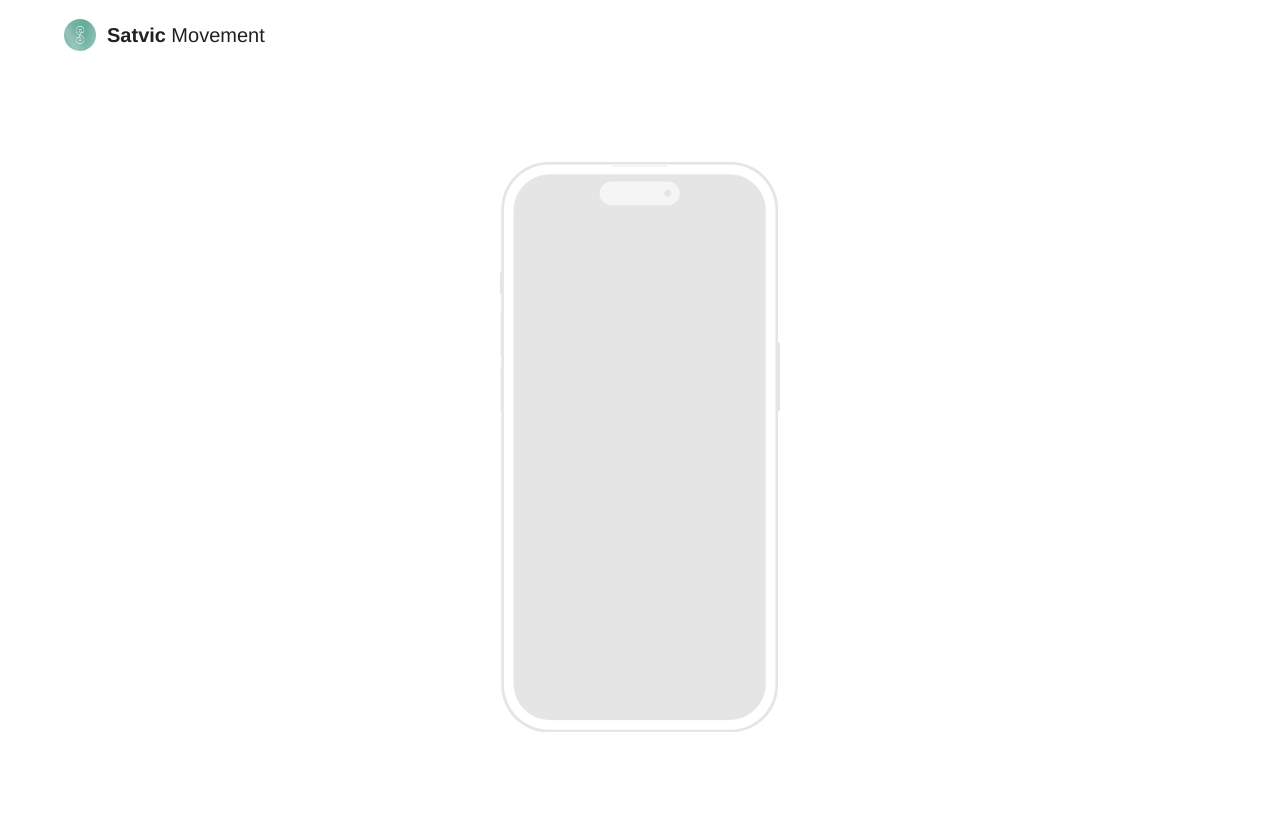
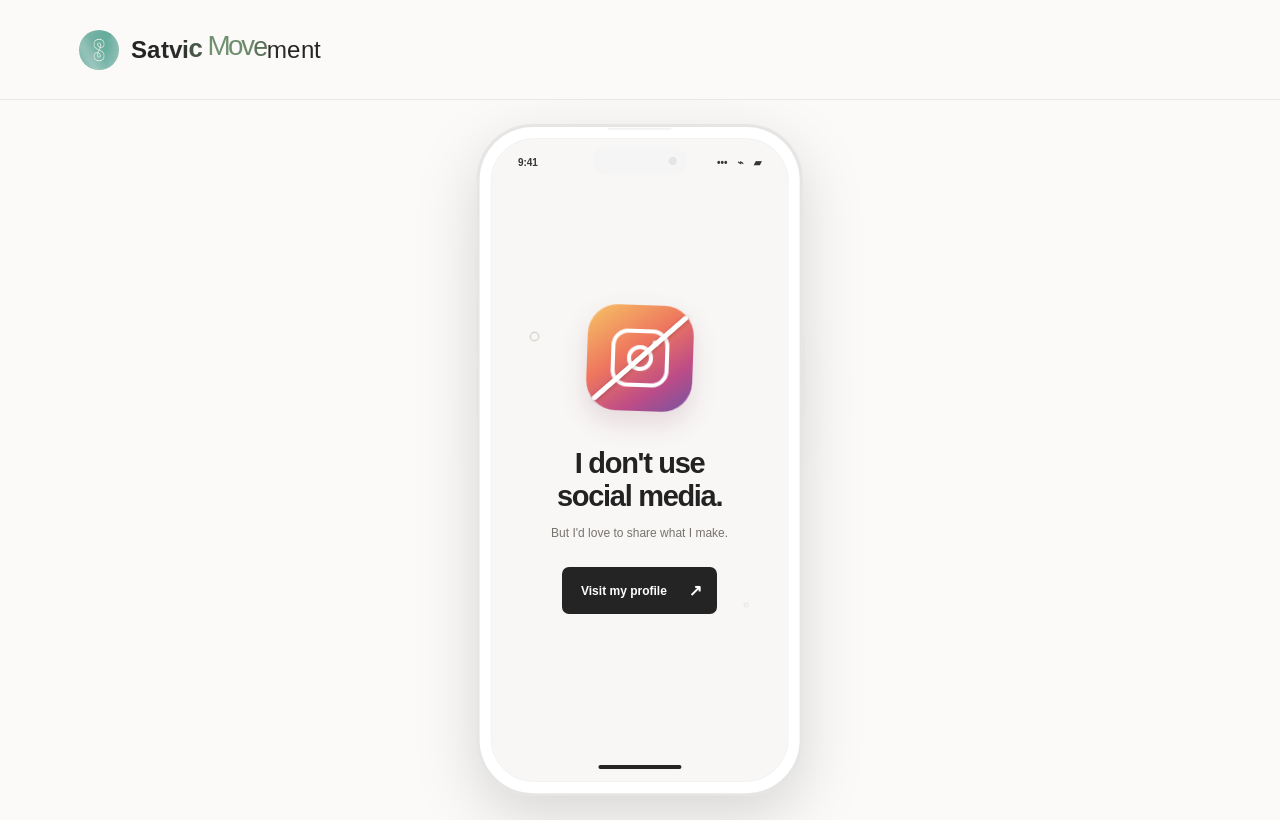
Before and after one commit to piyushxx07/instagram, a Next.js app: page / in a window 1280 px wide. Built offline with nearby package versions, Linux system fonts and the light colour scheme.

Commit message:
first commit

```diff
--- a/app/globals.css
+++ b/app/globals.css
@@ -1,280 +1,49 @@
 @import "tailwindcss";
 
-* {
-  box-sizing: border-box;
+* { box-sizing: border-box; }
+html, body { min-height: 100%; margin: 0; }
+body { background: #fbfaf8; color: #242424; font-family: "Gilroy", sans-serif; -webkit-font-smoothing: antialiased; }
+.home-page { display: flex; min-height: 100vh; min-height: 100svh; flex-direction: column; overflow: hidden; background: #fbfaf8; }
+.home-nav { position: relative; z-index: 2; display: flex; height: 100px; flex: 0 0 100px; align-items: center; padding: 0 clamp(24px, 6.2vw, 116px); border-bottom: 1px solid #eae8e4; }
+.home-brand { display: inline-flex; align-items: center; gap: 12px; color: #252525; text-decoration: none; }
+.home-brand:focus-visible, .profile-button:focus-visible { outline: 2px solid #333; outline-offset: 5px; }
+.home-logo { display: block; width: 40px; height: 40px; flex: 0 0 40px; border-radius: 50%; object-fit: cover; }
+.variable-name { display: inline-flex; align-items: center; white-space: nowrap; }
+.variable-name-character { display: inline-block; transform-origin: bottom; transition: color 100ms ease-out, font-weight 100ms ease-out, transform 100ms ease-out; font-size: 24px; font-weight: 400; line-height: 1.15; }
+.variable-name-character.is-space { width: .27em; }
+.variable-name-character.is-bold { font-weight: 600; }
+.variable-name.is-auto-animating .variable-name-character { animation: name-letter-highlight 520ms cubic-bezier(.2,.8,.2,1) both; }
+@keyframes name-letter-highlight { 0%, 100% { color: #242424; transform: scale(1); } 45% { color: #71916f; transform: translateY(-2px) scale(1.16); } }
+.home-center { position: relative; display: grid; flex: 1; min-height: 0; place-items: center; overflow: hidden; padding: 24px; }
+.dot-matrix { position: absolute; inset: 0; z-index: 0; pointer-events: none; opacity: 0; background-image: radial-gradient(circle, #b9b7b2 1px, transparent 1.4px); background-size: 17px 17px; -webkit-mask-image: radial-gradient(circle 245px at var(--pointer-x) var(--pointer-y), #000 0%, transparent 100%); mask-image: radial-gradient(circle 245px at var(--pointer-x) var(--pointer-y), #000 0%, transparent 100%); transition: opacity 180ms ease; }
+.home-center.is-hovering .dot-matrix { opacity: .5; }
+.hero-phone { position: relative; z-index: 1; display: block; width: clamp(245px, 28vw, 330px); filter: drop-shadow(0 20px 30px rgba(0,0,0,.14)); animation: phone-arrive .8s cubic-bezier(.2,.75,.25,1) both; }
+.phone-screen { position: relative; width: 100%; height: 100%; overflow: hidden; background: #f8f7f5; color: #202020; font-family: "Gilroy", sans-serif; }
+.screen-status { position: absolute; top: 3%; right: 9%; left: 9%; z-index: 2; display: flex; justify-content: space-between; color: #363636; font-size: 10px; font-weight: 600; }
+.profile-card { position: absolute; inset: 0; display: flex; flex-direction: column; align-items: center; justify-content: center; overflow: hidden; padding: 12% 9% 10%; text-align: center; }
+.insta-illustration { position: relative; display: grid; width: 106px; height: 106px; flex: 0 0 106px; place-items: center; border-radius: 30px; background: linear-gradient(145deg, #f6c465 0%, #ee765e 42%, #bd4c87 73%, #7354a2 100%); box-shadow: 0 12px 26px rgba(145,76,106,.18); animation: insta-float 3.6s ease-in-out infinite; }
+.insta-camera { position: relative; display: block; width: 58px; height: 58px; border: 4px solid white; border-radius: 17px; }
+.insta-camera::before { position: absolute; top: 12px; left: 12px; width: 26px; height: 26px; border: 4px solid white; border-radius: 50%; content: ""; }
+.insta-camera::after { position: absolute; top: 7px; right: 7px; width: 6px; height: 6px; border-radius: 50%; background: white; content: ""; }
+.insta-slash { position: absolute; top: 50%; left: 50%; width: 126px; height: 5px; border-radius: 4px; background: white; box-shadow: 0 1px 4px rgba(0,0,0,.2); transform: translate(-50%, -50%) rotate(-43deg); animation: slash-enter .65s .55s both; }
+.profile-message { margin: 29px 0 0; color: #222; font-size: clamp(24px, 2.4vw, 29px); font-weight: 700; letter-spacing: -.045em; line-height: 1.13; }
+.profile-caption { max-width: 205px; margin: 11px 0 25px; color: #77736f; font-size: 12px; line-height: 1.55; }
+.profile-button { display: inline-flex; min-height: 47px; align-items: center; justify-content: space-between; gap: 22px; padding: 0 15px 0 19px; border-radius: 7px; background: #242424; color: white; font-size: 12px; font-weight: 600; text-decoration: none; transition: background 160ms ease, transform 160ms ease; }
+.profile-button:hover { transform: translateY(-2px); background: #444; }
+.profile-button span { font-size: 16px; }
+.profile-decoration { position: absolute; width: 9px; height: 9px; border: 1px solid #bbb6b0; border-radius: 50%; animation: decoration-pulse 2.4s ease-in-out infinite; }
+.profile-decoration-one { top: 30%; left: 13%; }
+.profile-decoration-two { right: 13%; bottom: 27%; width: 6px; height: 6px; animation-delay: .7s; }
+.screen-home-indicator { position: absolute; bottom: 2%; left: 50%; z-index: 2; width: 28%; height: 4px; border-radius: 4px; background: #242424; transform: translateX(-50%); }
+@keyframes insta-float { 0%, 100% { transform: translateY(0) rotate(-2deg); } 50% { transform: translateY(-7px) rotate(2deg); } }
+@keyframes slash-enter { from { opacity: 0; transform: translate(-50%, -50%) rotate(-43deg) scaleX(0); } to { opacity: 1; transform: translate(-50%, -50%) rotate(-43deg) scaleX(1); } }
+@keyframes decoration-pulse { 0%, 100% { opacity: .4; transform: scale(.8); } 50% { opacity: 1; transform: scale(1.2); } }
+@keyframes phone-arrive { from { opacity: 0; transform: translateY(12px) scale(.98); } to { opacity: 1; transform: translateY(0) scale(1); } }
+@media (max-width: 600px) {
+  .home-nav { height: 76px; flex-basis: 76px; padding: 0 20px; }
+  .home-logo { width: 34px; height: 34px; flex-basis: 34px; }
+  .variable-name-character { font-size: 20px; }
+  .home-center { padding: 18px; }
+  .hero-phone { width: clamp(230px, 68vw, 290px); }
 }
-
-html,
-body {
-  min-height: 100%;
-  margin: 0;
-}
-
-body {
-  background: #fff;
-  color: #202124;
-  font-family: "Gilroy", "Helvetica Neue", Arial, sans-serif;
-  -webkit-font-smoothing: antialiased;
-}
-
-.home-page {
-  min-height: 100vh;
-  min-height: 100svh;
-  overflow: hidden;
-  background: #fff;
-}
-
-.home-nav {
-  position: relative;
-  z-index: 1;
-  display: flex;
-  height: 70px;
-  align-items: center;
-  padding: 0 clamp(20px, 5vw, 72px);
-  background: #fff;
-}
-
-.home-brand {
-  display: inline-flex;
-  align-items: center;
-  gap: 11px;
-  color: #202124;
-  text-decoration: none;
-}
-
-.home-brand:focus-visible {
-  outline: 2px solid #3157e8;
-  outline-offset: 5px;
-}
-
-.home-logo {
-  display: block;
-  width: 32px;
-  height: 32px;
-  flex: 0 0 32px;
-  border-radius: 50%;
-  object-fit: cover;
-}
-
-.variable-name {
-  display: inline-flex;
-  align-items: center;
-  white-space: nowrap;
-}
-
-.variable-name-character {
-  display: inline-block;
-  transform-origin: bottom;
-  transition: color 100ms ease-out, font-weight 100ms ease-out, transform 100ms ease-out;
-  font-size: 20px;
-  font-weight: 400;
-  line-height: 1.15;
-}
-
-.variable-name-character.is-space {
-  width: 0.27em;
-}
-
-.variable-name-character.is-bold {
-  font-weight: 600;
-}
-
-.variable-name.is-auto-animating .variable-name-character {
-  animation: name-letter-highlight 520ms cubic-bezier(0.2, 0.8, 0.2, 1) both;
-}
-
-@keyframes name-letter-highlight {
-  0%,
-  100% {
-    color: #111827;
-    transform: scale(1);
-  }
-
-  45% {
-    color: #3157e8;
-    font-variation-settings: "wght" 900, "opsz" 40;
-    transform: translateY(-2px) scale(1.16);
-  }
-}
-
-.home-hero {
-  position: relative;
-  display: flex;
-  align-items: center;
-  justify-content: center;
-  min-height: calc(100vh - 70px);
-  min-height: calc(100svh - 70px);
-  overflow: hidden;
-  padding: clamp(36px, 6vh, 68px) 24px 24px;
-  background: #fff;
-}
-
-.hero-phone-wrap {
-  position: relative;
-  z-index: 1;
-  width: clamp(190px, 23vw, 280px);
-}
-
-.hero-phone {
-  display: block;
-  width: 100%;
-}
-
-.dot-matrix {
-  position: absolute;
-  inset: 0;
-  z-index: 0;
-  pointer-events: none;
-  opacity: 0;
-  background-image: radial-gradient(circle, #adb5ad 1px, transparent 1.4px);
-  background-size: 17px 17px;
-  -webkit-mask-image: radial-gradient(circle 230px at var(--pointer-x) var(--pointer-y), #000 0%, transparent 100%);
-  mask-image: radial-gradient(circle 230px at var(--pointer-x) var(--pointer-y), #000 0%, transparent 100%);
-  transition: opacity 180ms ease;
-}
-
-.home-hero.is-hovering .dot-matrix {
-  opacity: 0.52;
-}
-
-.target-cursor {
-  position: fixed;
-  top: 0;
-  left: 0;
-  z-index: 9999;
-  width: 36px;
-  height: 36px;
-  color: #fff;
-  opacity: 0;
-  pointer-events: none;
-  transform: translate3d(var(--cursor-x, -100px), var(--cursor-y, -100px), 0) translate(-50%, -50%);
-  transition: width 180ms ease, height 180ms ease, opacity 120ms ease;
-  mix-blend-mode: difference;
-}
-
-.target-cursor.is-visible {
-  opacity: 1;
-}
-
-.target-cursor.is-target {
-  border-radius: 12px;
-}
-
-.target-cursor.is-clicking {
-  transform: translate3d(var(--cursor-x, -100px), var(--cursor-y, -100px), 0) translate(-50%, -50%) scale(0.9);
-}
-
-.target-cursor-frame {
-  position: absolute;
-  inset: 0;
-}
-
-.target-cursor-corner {
-  position: absolute;
-  width: 12px;
-  height: 12px;
-  border-color: currentColor;
-  border-style: solid;
-}
-
-.target-cursor-corner-top-left {
-  top: 0;
-  left: 0;
-  border-width: 2px 0 0 2px;
-  border-top-left-radius: 4px;
-}
-
-.target-cursor-corner-top-right {
-  top: 0;
-  right: 0;
-  border-width: 2px 2px 0 0;
-  border-top-right-radius: 4px;
-}
-
-.target-cursor-corner-bottom-left {
-  bottom: 0;
-  left: 0;
-  border-width: 0 0 2px 2px;
-  border-bottom-left-radius: 4px;
-}
-
-.target-cursor-corner-bottom-right {
-  right: 0;
-  bottom: 0;
-  border-width: 0 2px 2px 0;
-  border-bottom-right-radius: 4px;
-}
-
-.target-cursor-dot {
-  position: absolute;
-  top: 50%;
-  left: 50%;
-  width: 4px;
-  height: 4px;
-  border-radius: 50%;
-  background: currentColor;
-  transform: translate(-50%, -50%);
-}
-
-.target-cursor-label {
-  position: absolute;
-  bottom: calc(100% + 9px);
-  left: 50%;
-  color: #202124;
-  font: 600 10px/1 "Gilroy", "Helvetica Neue", Arial, sans-serif;
-  letter-spacing: 0.04em;
-  opacity: 0;
-  transform: translate(-50%, -3px);
-  transition: opacity 140ms ease, transform 140ms ease;
-  mix-blend-mode: normal;
-}
-
-.target-cursor.is-target .target-cursor-label:not(:empty) {
-  opacity: 1;
-  transform: translate(-50%, 0);
-}
-
-@media (hover: hover) and (pointer: fine) {
-  html.has-target-cursor,
-  html.has-target-cursor body,
-  html.has-target-cursor body * {
-    cursor: none;
-  }
-}
-
-@media (max-width: 600px) {
-  .home-nav {
-    padding-right: 18px;
-    padding-left: 18px;
-  }
-
-  .home-brand {
-    gap: 8px;
-  }
-
-  .home-hero {
-    padding: 36px 18px 18px;
-  }
-
-  .hero-phone-wrap {
-    width: clamp(170px, 55vw, 230px);
-  }
-
-  .variable-name-character {
-    font-size: 18px;
-  }
-}
-
-@media (hover: none), (pointer: coarse) {
-  .dot-matrix {
-    display: none;
-  }
-}
-
-@media (prefers-reduced-motion: reduce) {
-  *,
-  *::before,
-  *::after {
-    transition-duration: 0.01ms !important;
-  }
-}
+@media (prefers-reduced-motion: reduce) { *, *::before, *::after { animation-duration: .01ms !important; animation-iteration-count: 1 !important; transition-duration: .01ms !important; } }
--- a/app/layout.tsx
+++ b/app/layout.tsx
@@ -2,8 +2,8 @@ import type { Metadata } from "next";
 import "./globals.css";
 
 export const metadata: Metadata = {
-  title: "Satvic Movement",
-  description: "Satvic Movement",
+  title: "Satvic Movement | Portfolio",
+  description: "I do not use social media. Visit my profile to see my portfolio.",
   icons: {
     icon: "/logo.jpg",
     shortcut: "/logo.jpg",
--- a/app/page.tsx
+++ b/app/page.tsx
@@ -2,8 +2,8 @@
 
 import { useCallback, useEffect, useRef, useState, type PointerEvent } from "react";
 import { Iphone } from "@/components/ui/iphone";
-import TargetCursor from "../components/TargetCursor";
 
+const portfolioUrl = "https://satvic-movement-founder-office.vercel.app/home";
 const brandName = "Satvic Movement";
 const highlightDuration = (brandName.length - 1) * 45 + 520;
 
@@ -29,7 +29,7 @@ function SatvicBrand() {
   }, [playNameAnimation]);
 
   return (
-    <a className="home-brand cursor-target" href="/" aria-label="Satvic Movement home" data-cursor-label="Satvic Movement">
+    <a className="home-brand" href="/" aria-label="Satvic Movement home">
       <img className="home-logo" src="/logo.jpg" alt="" />
       <span
         className={`variable-name${autoAnimating ? " is-auto-animating" : ""}`}
@@ -43,14 +43,10 @@ function SatvicBrand() {
           const element = characterRefs.current[index];
           const rect = element?.getBoundingClientRect();
           const proximity = pointer && rect
-            ? Math.max(0, 1 - Math.hypot(
-              pointer.x - (rect.left + rect.right) / 2,
-              pointer.y - (rect.top + rect.bottom) / 2,
-            ) / 100)
+            ? Math.max(0, 1 - Math.hypot(pointer.x - (rect.left + rect.right) / 2, pointer.y - (rect.top + rect.bottom) / 2) / 100)
             : 0;
           const isSpace = character === " ";
           const isSatvic = index < "Satvic".length;
-          const weight = (isSatvic ? 600 : 400) + proximity * 400;
 
           return (
             <span
@@ -58,14 +54,12 @@ function SatvicBrand() {
               ref={element => { characterRefs.current[index] = element; }}
               className={`variable-name-character${isSpace ? " is-space" : ""}${isSatvic ? " is-bold" : ""}`}
               style={{
-                fontWeight: Math.round(weight),
+                fontWeight: Math.round((isSatvic ? 600 : 400) + proximity * 400),
                 transform: `translateY(${-proximity * 2}px) scale(${1 + proximity * 0.16})`,
                 animationDelay: `${index * 45}ms`,
               }}
               aria-hidden="true"
-            >
-              {character}
-            </span>
+            >{character}</span>
           );
         })}
       </span>
@@ -73,40 +67,49 @@ function SatvicBrand() {
   );
 }
 
+function PhoneScreen() {
+  return (
+    <div className="phone-screen profile-screen">
+      <div className="screen-status"><span>9:41</span><span>•••　⌁　▰</span></div>
+      <div className="profile-card">
+        <div className="insta-illustration" role="img" aria-label="Instagram logo with a line through it">
+          <span className="insta-camera"><span /></span>
+          <span className="insta-slash" />
+        </div>
+        <p className="profile-message">I don&apos;t use<br />social media.</p>
+        <p className="profile-caption">But I&apos;d love to share what I make.</p>
+        <a className="profile-button" href={portfolioUrl} target="_blank" rel="noreferrer">
+          Visit my profile <span aria-hidden="true">↗</span>
+        </a>
+        <span className="profile-decoration profile-decoration-one" aria-hidden="true" />
+        <span className="profile-decoration profile-decoration-two" aria-hidden="true" />
+      </div>
+      <div className="screen-home-indicator" />
+    </div>
+  );
+}
+
 export default function Home() {
   const revealDots = (event: PointerEvent<HTMLElement>) => {
     if (event.pointerType === "touch") return;
-
     const bounds = event.currentTarget.getBoundingClientRect();
     event.currentTarget.style.setProperty("--pointer-x", `${event.clientX - bounds.left}px`);
     event.currentTarget.style.setProperty("--pointer-y", `${event.clientY - bounds.top}px`);
     event.currentTarget.classList.add("is-hovering");
   };
 
-  const hideDots = (event: PointerEvent<HTMLElement>) => {
-    event.currentTarget.classList.remove("is-hovering");
-  };
+  const hideDots = (event: PointerEvent<HTMLElement>) => event.currentTarget.classList.remove("is-hovering");
 
   return (
     <main className="home-page">
-      <TargetCursor />
-      <header className="home-nav">
-        <SatvicBrand />
-      </header>
-      <section
-        className="home-hero"
-        aria-label="Satvic Movement"
-        onPointerMove={revealDots}
-        onPointerLeave={hideDots}
-      >
+      <header className="home-nav"><SatvicBrand /></header>
+      <section className="home-center" aria-label="Phone with a portfolio link" onPointerMove={revealDots} onPointerLeave={hideDots}>
         <div className="dot-matrix" aria-hidden="true" />
-        <div className="hero-phone-wrap">
-          <Iphone
-            className="hero-phone cursor-target"
-            data-cursor-label="iPhone"
-            aria-label="iPhone mockup"
-          />
-        </div>
+        <Iphone
+          className="hero-phone"
+          aria-label="Phone showing that I do not use social media and linking to my portfolio"
+          screenContent={<PhoneScreen />}
+        />
       </section>
     </main>
   );
--- a/components/ui/iphone.tsx
+++ b/components/ui/iphone.tsx
@@ -1,4 +1,4 @@
-import type { HTMLAttributes } from "react"
+import type { HTMLAttributes, ReactNode } from "react"
 
 const PHONE_WIDTH = 433
 const PHONE_HEIGHT = 882
@@ -19,17 +19,19 @@ const RADIUS_V = (SCREEN_RADIUS / SCREEN_HEIGHT) * 100
 export interface IphoneProps extends HTMLAttributes<HTMLDivElement> {
   src?: string
   videoSrc?: string
+  screenContent?: ReactNode
 }
 
 export function Iphone({
   src,
   videoSrc,
+  screenContent,
   className,
   style,
   ...props
 }: IphoneProps) {
   const hasVideo = !!videoSrc
-  const hasMedia = hasVideo || !!src
+  const hasMedia = hasVideo || !!src || !!screenContent
 
   return (
     <div
@@ -79,6 +81,21 @@ export function Iphone({
             alt=""
             className="block size-full object-cover object-top"
           />
+        </div>
+      )}
+
+      {screenContent && (
+        <div
+          className="pointer-events-none absolute z-0 overflow-hidden"
+          style={{
+            left: `${LEFT_PCT}%`,
+            top: `${TOP_PCT}%`,
+            width: `${WIDTH_PCT}%`,
+            height: `${HEIGHT_PCT}%`,
+            borderRadius: `${RADIUS_H}% / ${RADIUS_V}%`,
+          }}
+        >
+          {screenContent}
         </div>
       )}
 
```
